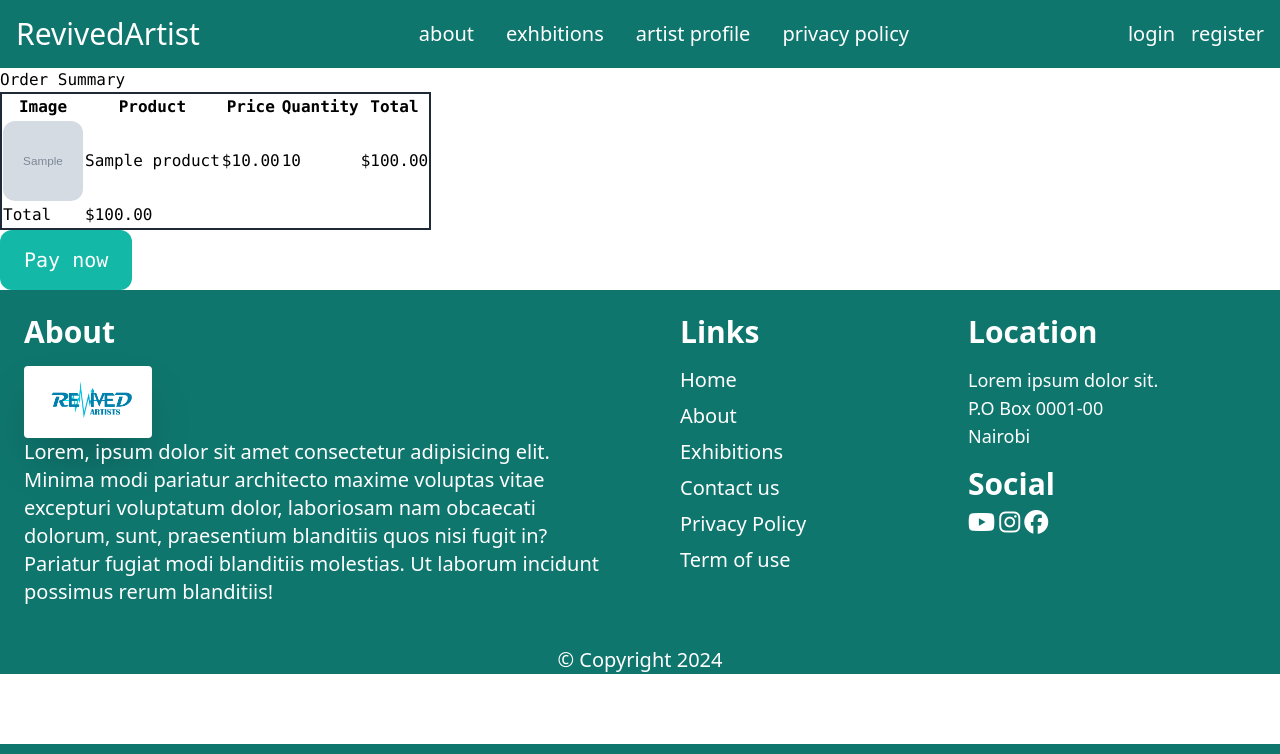
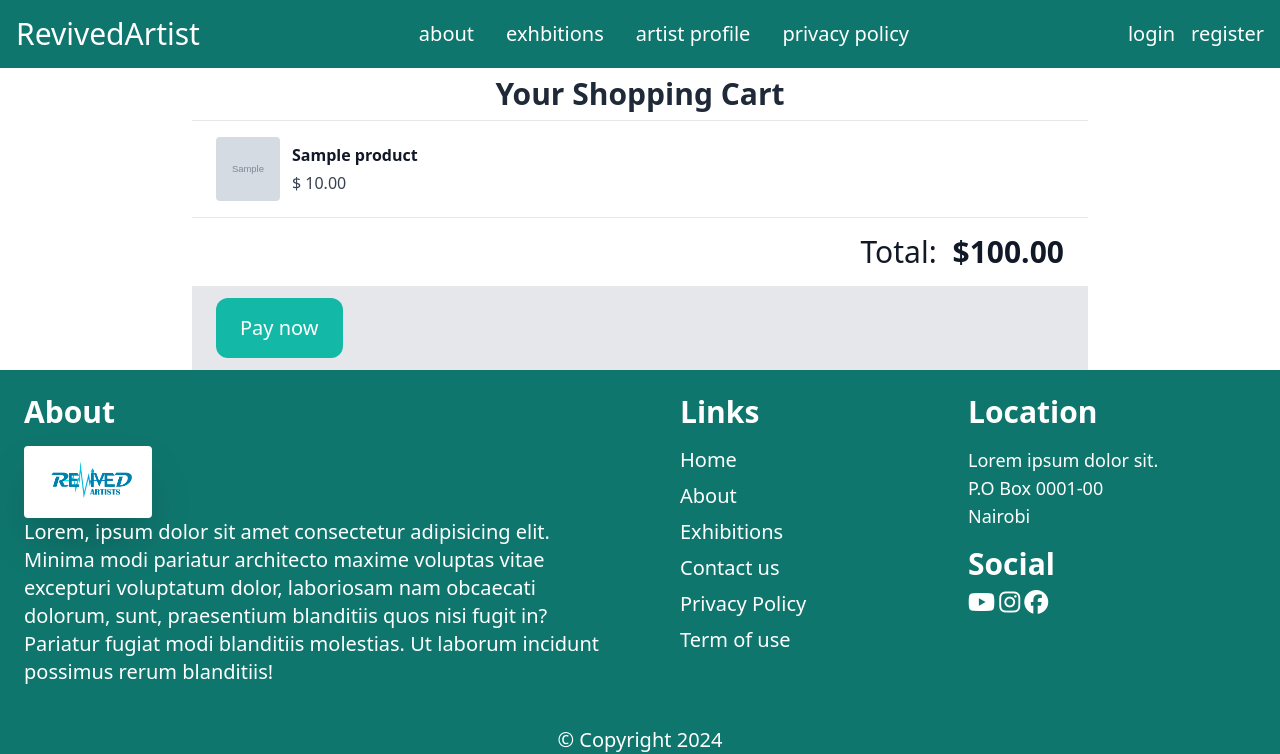
Before and after one commit to zablon-oigo/art, a Django app: template templates/payment/process.html in a window 1280 px wide. Shown: the part 56-810 px from the top of the page. Run offline with Django 4.2, Linux system fonts and the light colour scheme; the template is opened without the code that fills it: values that come from a table or form of the project are taken from there, others are empty; tables that the repository leaves empty hold one stand-in row (values such as "Sample post"); grey boxes marked "Sample" are stand-in pictures; style sheets or scripts are compiled from the project's sources; parts of the project's set-up code (start-up, migrations or seed data) failed here and were passed over; some libraries are stand-ins or nearby versions.

Commit message:
payment process

```diff
--- a/templates/payment/process.html
+++ b/templates/payment/process.html
@@ -5,49 +5,36 @@ Pay your order
 {% endblock %}
 
 {% block content %}
-<h2 class="">Order Summary</h2>
-<table class="border-collapse border-2 border-gray-800">
-    <thead>
-        <tr class="">
-            <th>Image</th>
-            <th>Product</th>
-            <th>Price</th>
-            <th>Quantity</th>
-            <th>Total</th>
-        </tr>
-    </thead>
-    <tbody>
+
+<div class="max-w-4xl mx-auto">
+    <div class="px-4 py-2 border-b border-gray-200">
+        <h2 class="font-semibold text-gray-800 text-3xl font-sans text-center">Your Shopping Cart</h2>
+    </div>
+    <div class="flex flex-col divide-y divide-gray-200">
         {% for item in order.items.all %}
-        <tr class="{% cycle '1' '2' %}">
-            <td>
-                <img src="{{item.product.image.url}}" alt="" class="w-20 h-20 rounded-xl">
-            </td>
-            <td>
-                {{item.product.name}}
-            </td>
-            <td>
-                ${{item.price}}
-            </td>
-            <td>
-                {{item.quantity}}
-            </td>
-            <td>
-                ${{item.get_cost}}
-            </td>
-        </tr>
+        <div class="flex items-center py-4 px-6">
+            <a href="{{product.get_absolute_url}}" class="">
+                <img class="w-16 h-16 object-cover rounded" src="{{item.product.image.url}}" alt="Product Image">
+            </a>
+            <div class="ml-3">
+                <h3 class="text-gray-900 font-sans font-semibold">{{item.product.name}}</h3>
+                <p class="text-gray-700 mt-1 font-sans">$ {{item.price}}</p>
+            </div>
+
+
+
+        </div>
         {% endfor %}
-        <tr>
-            <td>Total</td>
-            <td>
-                ${{order.get_total_cost}}
-            </td>
-        </tr>
-    </tbody>
-</table>
+        <h3 class="text-gray-900  text-end text-3xl p-4 font-sans">Total: <span class="font-semibold mx-2">${{order.get_total_cost}}</span></h3>
+        </div>
+        <div class="flex font-sans items-center justify-between px-6 py-3 bg-gray-200">
+            <form action="{% url 'payment:process' %}" method="post">
+                <input type="submit" value="Pay now" class="bg-teal-500 px-6 py-4 rounded-xl text-white text-xl cursor-pointer">
+                {% csrf_token %}
+            </form>
 
-<form action="{% url 'payment:process' %}" method="post">
-    <input type="submit" value="Pay now" class="bg-teal-500 px-6 py-4 rounded-xl text-white text-xl cursor-pointer">
-    {% csrf_token %}
-</form>
+        </div>
+    </div>
 
+</div>
 {% endblock %}
```
